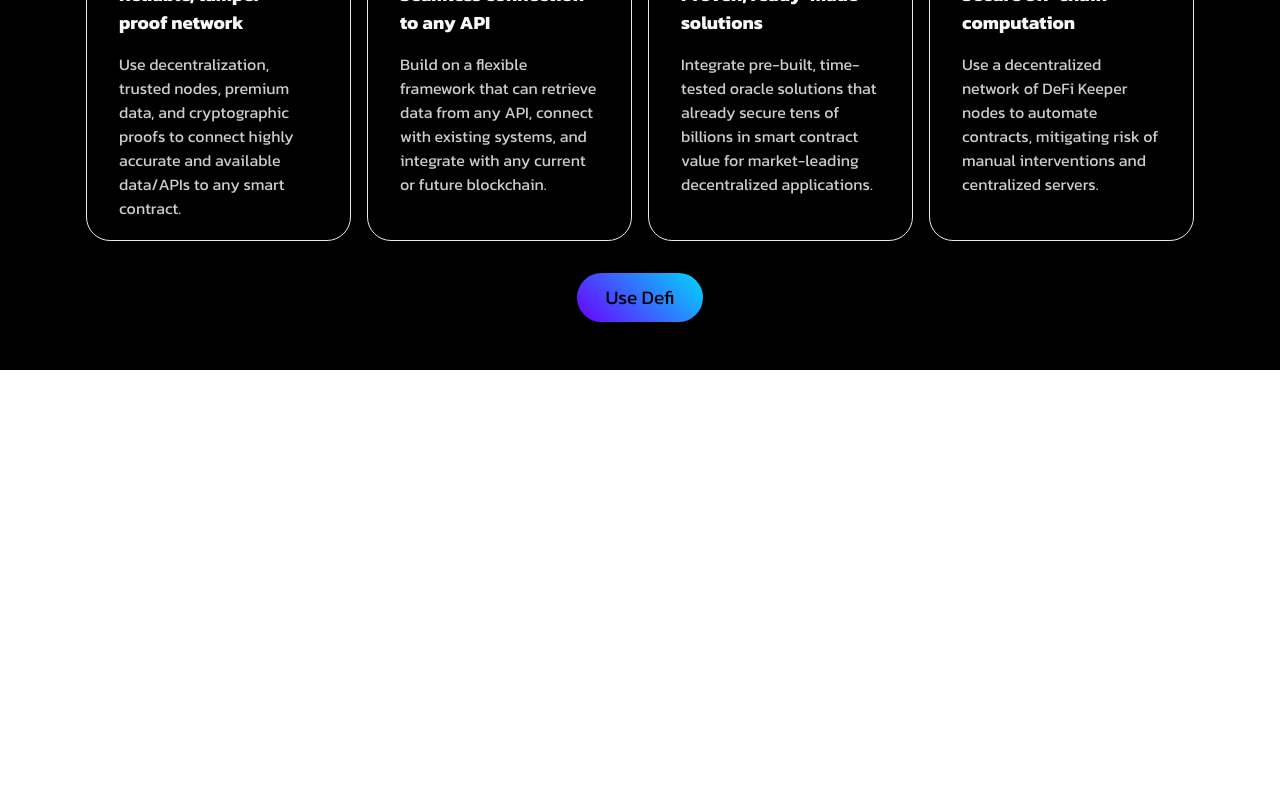
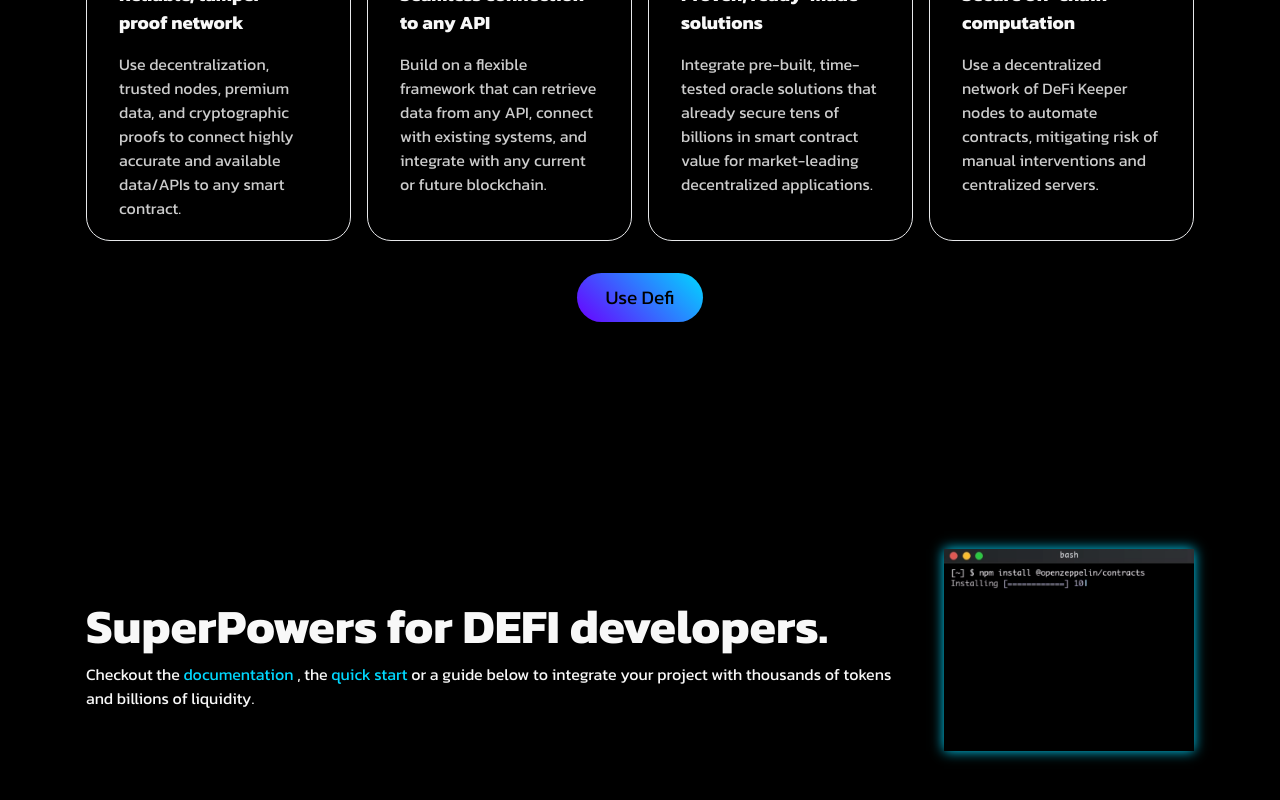
Before and after one commit to Mo-Aziz/defi-react-app1, a React (Create React App) app: page / in a window 1280 px wide. Shown: the part 1217-2017 px from the top of the page. Before the commit the page ends 1587 px from the top, so only its background shows below. Built offline with nearby package versions, Linux system fonts and the light colour scheme.

Commit message:
finished the developer container

```diff
--- a/src/App.js
+++ b/src/App.js
@@ -1,5 +1,6 @@
 import React from "react";
 import About from "./components/about/About";
+import Developer from "./components/developer/Developer";
 import Hero from "./components/hero/Hero";
 import Navbar from "./components/navbar/Navbar";
 
@@ -9,6 +10,7 @@
        <Navbar/>
        <Hero/>
        <About/>
+       <Developer/>
     </>
   );
 }
--- /dev/null
+++ b/src/components/developer/Developer.css
@@ -0,0 +1,47 @@
+.developer{
+    width: 100%;
+    height:70vh;
+    background-color: #000;
+}
+
+.developer .container{
+    max-width:1140px;
+    margin:auto;
+    height:100%;
+    display: flex;
+    justify-content: space-between;
+}
+
+.developer .left{
+    background-color: #000;
+    color:#f8f8f8;
+    margin: auto;
+    padding: 1rem;
+}
+
+.developer .right{
+    background-color: #000;
+}
+
+.img-container{
+    text-align: center;
+    height: 100%;
+    display: flex;
+    justify-content: center;
+    align-items: center;
+    padding: 1rem;
+}
+
+.developer img{
+    width: 250px;
+    box-shadow: 0px 0px 12px var(--primary-blue);
+}
+
+@media screen and (max-width:940px){
+    .developer .container{
+        flex-direction: column;
+    }
+    .developer .right{
+        margin: 3rem 0;
+    }
+}
--- /dev/null
+++ b/src/components/developer/Developer.js
@@ -0,0 +1,23 @@
+import React from 'react';
+import "./Developer.css";
+import Terminal from "../../assets/terminal.png";
+
+const Developer = () => {
+  return (
+    <div className='developer'>
+        <div className='container'>
+            <div className='left'>
+                <h2>SuperPowers for DEFI developers.</h2>
+                <p>Checkout the <span className="blue">documentation </span>, the <span className="blue">quick start</span> or a guide below to integrate your project with thousands of tokens and billions of liquidity.</p>
+            </div>
+            <div className='right'>
+                <div className='img-container'>
+                    <img src={Terminal} alt="/"/>
+                </div>
+            </div>
+        </div>
+    </div>
+  )
+}
+
+export default Developer
```
